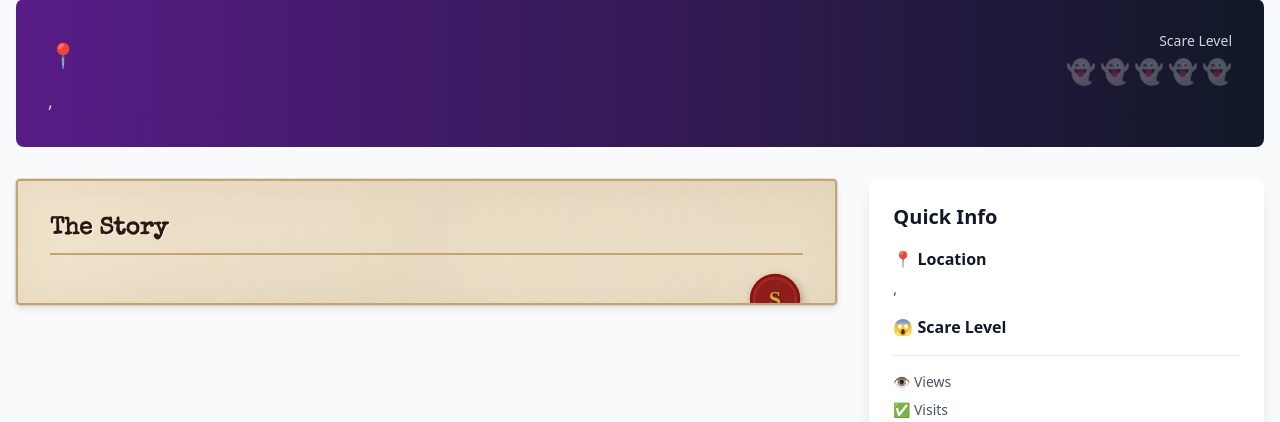
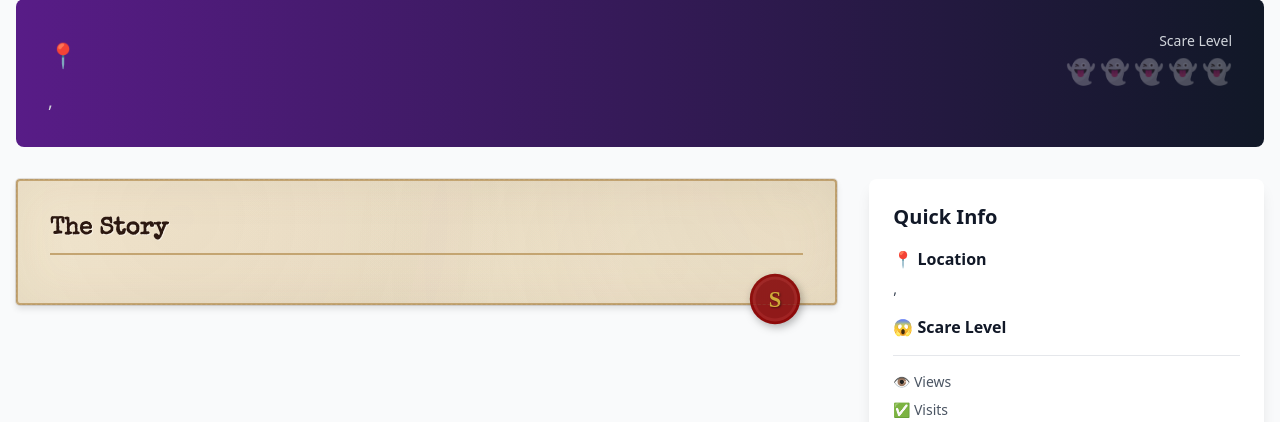
Before and after one commit to OJarvey/SpookyOctober, a Django app: template templates/haunted_detail.html in a window 1280 px wide. Shown: the part 141-563 px from the top of the page. Run offline with Django 5.2, Linux system fonts and the light colour scheme; the template is opened without the code that fills it, so the values that code supplies are empty; parts of the project's set-up code (start-up, migrations or seed data) failed here and were passed over.

Commit message:
fix: allow wax seal to overlay parchment card edge
Change parchment-card overflow from 'hidden' to 'visible' to prevent
clipping of the decorative wax seal at the bottom of the card.

This allows the seal to extend beyond the card boundaries and be
fully visible as intended.

🤖 Generated with [Claude Code](https://claude.com/claude-code)

Co-Authored-By: Claude <noreply@anthropic.com>

```diff
--- a/templates/haunted_detail.html
+++ b/templates/haunted_detail.html
@@ -193,7 +193,7 @@
                 inset 0 0 50px rgba(139, 115, 85, 0.1),
                 0 0 0 1px rgba(139, 115, 85, 0.2);
             position: relative;
-            overflow: hidden;
+            overflow: visible;
         }
 
         /* Aged spots and texture overlay */
```
